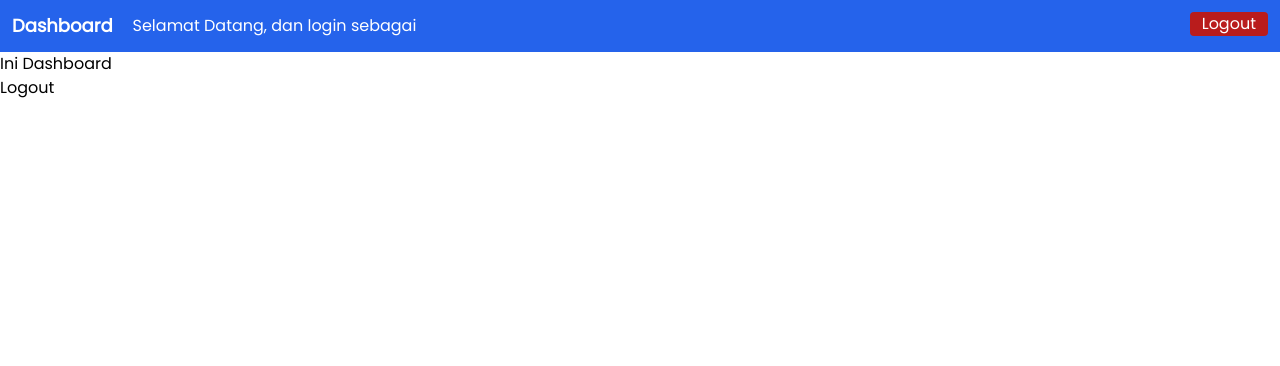
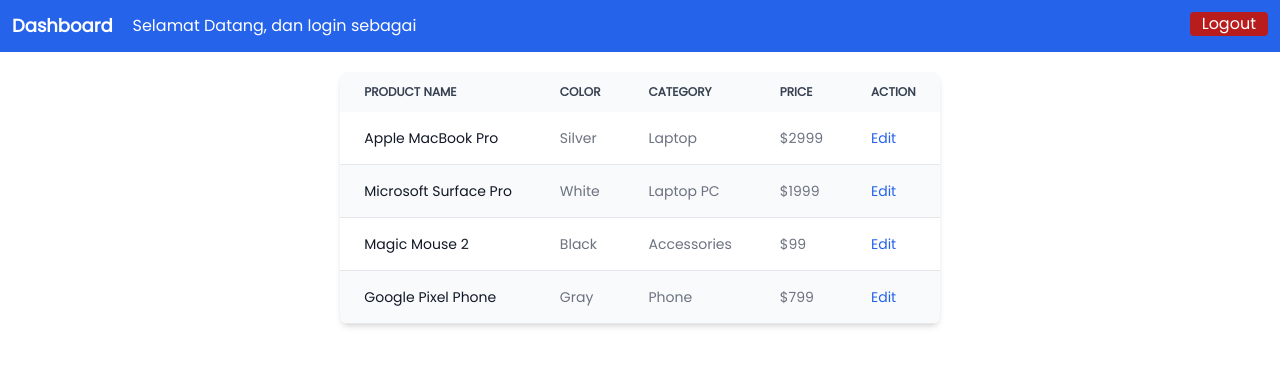
Before and after one commit to LastationComp/pos-lastation, a Next.js app: page /superadmin/dashboard in a window 1280 px wide. Shown: the top 366 px of the page. Built offline with nearby package versions, Linux system fonts and the light colour scheme; no server answers.

Commit message:
Add some page dashboard SuperAdmin

```diff
--- a/app/superadmin/dashboard/page.tsx
+++ b/app/superadmin/dashboard/page.tsx
@@ -1,12 +1,90 @@
-'use client'
-import React from 'react'
-import {signOut} from 'next-auth/react'
+'use client';
+import React from 'react';
+import { signOut } from 'next-auth/react';
 export default function Dashboard() {
   return (
     <>
-
-      <div>Ini Dashboard</div>
-      <button onClick={() => signOut()}>Logout</button>
+      <section className="container mx-auto mt-5">
+        <div className="flex justify-center">
+          <div className="relative overflow-x-auto shadow-md sm:rounded-lg">
+            <table className="w-full text-sm text-left rtl:text-right text-gray-500 dark:text-gray-400">
+              <thead className="text-xs text-gray-700 uppercase bg-gray-50 dark:bg-gray-700 dark:text-gray-400">
+                <tr>
+                  <th scope="col" className="px-6 py-3">
+                    Product name
+                  </th>
+                  <th scope="col" className="px-6 py-3">
+                    Color
+                  </th>
+                  <th scope="col" className="px-6 py-3">
+                    Category
+                  </th>
+                  <th scope="col" className="px-6 py-3">
+                    Price
+                  </th>
+                  <th scope="col" className="px-6 py-3">
+                    Action
+                  </th>
+                </tr>
+              </thead>
+              <tbody>
+                <tr className="odd:bg-white odd:dark:bg-gray-900 even:bg-gray-50 even:dark:bg-gray-800 border-b dark:border-gray-700">
+                  <th scope="row" className="px-6 py-4 font-medium text-gray-900 whitespace-nowrap dark:text-white">
+                    Apple MacBook Pro
+                  </th>
+                  <td className="px-6 py-4">Silver</td>
+                  <td className="px-6 py-4">Laptop</td>
+                  <td className="px-6 py-4">$2999</td>
+                  <td className="px-6 py-4">
+                    <a href="#" className="font-medium text-blue-600 dark:text-blue-500 hover:underline">
+                      Edit
+                    </a>
+                  </td>
+                </tr>
+                <tr className="odd:bg-white odd:dark:bg-gray-900 even:bg-gray-50 even:dark:bg-gray-800 border-b dark:border-gray-700">
+                  <th scope="row" className="px-6 py-4 font-medium text-gray-900 whitespace-nowrap dark:text-white">
+                    Microsoft Surface Pro
+                  </th>
+                  <td className="px-6 py-4">White</td>
+                  <td className="px-6 py-4">Laptop PC</td>
+                  <td className="px-6 py-4">$1999</td>
+                  <td className="px-6 py-4">
+                    <a href="#" className="font-medium text-blue-600 dark:text-blue-500 hover:underline">
+                      Edit
+                    </a>
+                  </td>
+                </tr>
+                <tr className="odd:bg-white odd:dark:bg-gray-900 even:bg-gray-50 even:dark:bg-gray-800 border-b dark:border-gray-700">
+                  <th scope="row" className="px-6 py-4 font-medium text-gray-900 whitespace-nowrap dark:text-white">
+                    Magic Mouse 2
+                  </th>
+                  <td className="px-6 py-4">Black</td>
+                  <td className="px-6 py-4">Accessories</td>
+                  <td className="px-6 py-4">$99</td>
+                  <td className="px-6 py-4">
+                    <a href="#" className="font-medium text-blue-600 dark:text-blue-500 hover:underline">
+                      Edit
+                    </a>
+                  </td>
+                </tr>
+                <tr className="odd:bg-white odd:dark:bg-gray-900 even:bg-gray-50 even:dark:bg-gray-800 border-b dark:border-gray-700">
+                  <th scope="row" className="px-6 py-4 font-medium text-gray-900 whitespace-nowrap dark:text-white">
+                    Google Pixel Phone
+                  </th>
+                  <td className="px-6 py-4">Gray</td>
+                  <td className="px-6 py-4">Phone</td>
+                  <td className="px-6 py-4">$799</td>
+                  <td className="px-6 py-4">
+                    <a href="#" className="font-medium text-blue-600 dark:text-blue-500 hover:underline">
+                      Edit
+                    </a>
+                  </td>
+                </tr>
+              </tbody>
+            </table>
+          </div>
+        </div>
+      </section>
     </>
   );
 }
```
